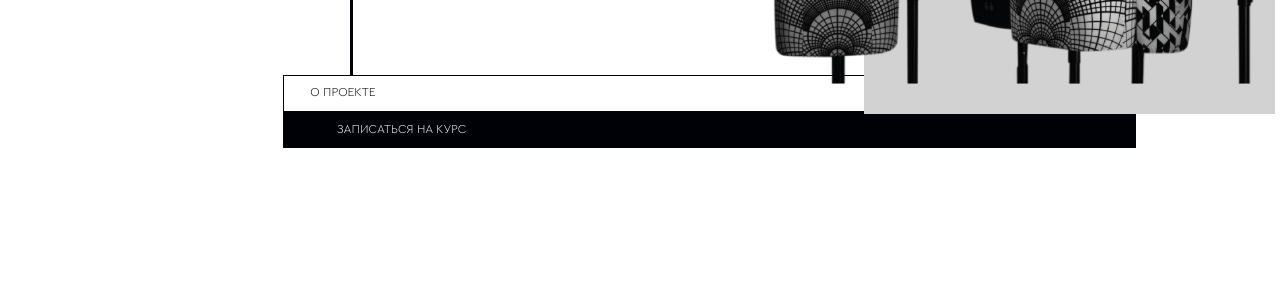
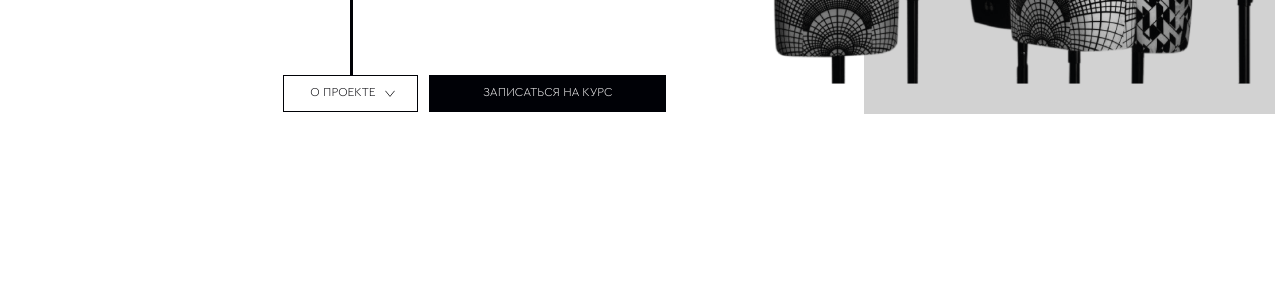
Before and after one commit to llao87/fabricalegprom.rf, a website: page src/index.html in a window 1280 px wide. Shown: the part 497-800 px from the top of the page. Drawn offline with Linux system fonts and the light colour scheme.

Commit message:
full desktop promo

```diff
--- a/src/scss/_header.scss
+++ b/src/scss/_header.scss
@@ -101,6 +101,8 @@
         .promo-actions {
             top: 42.9em;
             left: 5em;
+            display: inline-flex;
+            align-items: stretch;
             .about-project {
                 font-size: 0.9em;
                 text-transform: uppercase;
@@ -109,6 +111,23 @@
                 background: $light;
                 left: 0.25em;
                 margin: 0 0.9em 0 0;
+                cursor: pointer;
+
+                &::after {
+                    position: absolute;
+                    display: block;
+                    content: "";
+                    width: 0.8em;
+                    height: 0.8em;
+                    background-image: url(/img/icon-arrow-select.svg);
+                    background-repeat: no-repeat;
+                    background-position: center;
+                    background-size: contain;
+                    top: 50%;
+                    right: 1.9em;
+                    transform: translateY(-50%);
+
+                }
             }
             .btn {
                 font-size: .9em;
@@ -116,10 +135,18 @@
                 padding: 0.85em 4.4em 0.85em 4.4em;
                 border: 0.1em solid $black;
                 left: 0.25em;
+                cursor: pointer;
             }
             .btn--black {
-                background: $black;
+                border: 0.1em solid $black;
+                background-color: $black;
                 color: $light;
+                transition: all 0.3s linear;
+
+                &:hover {
+                    background-color: $light;
+                    color: $black;
+                }
             }
         }
 
```
Also changed, not shown: src/css/style.min.css, src/img/icon-arrow-select.svg (added).
